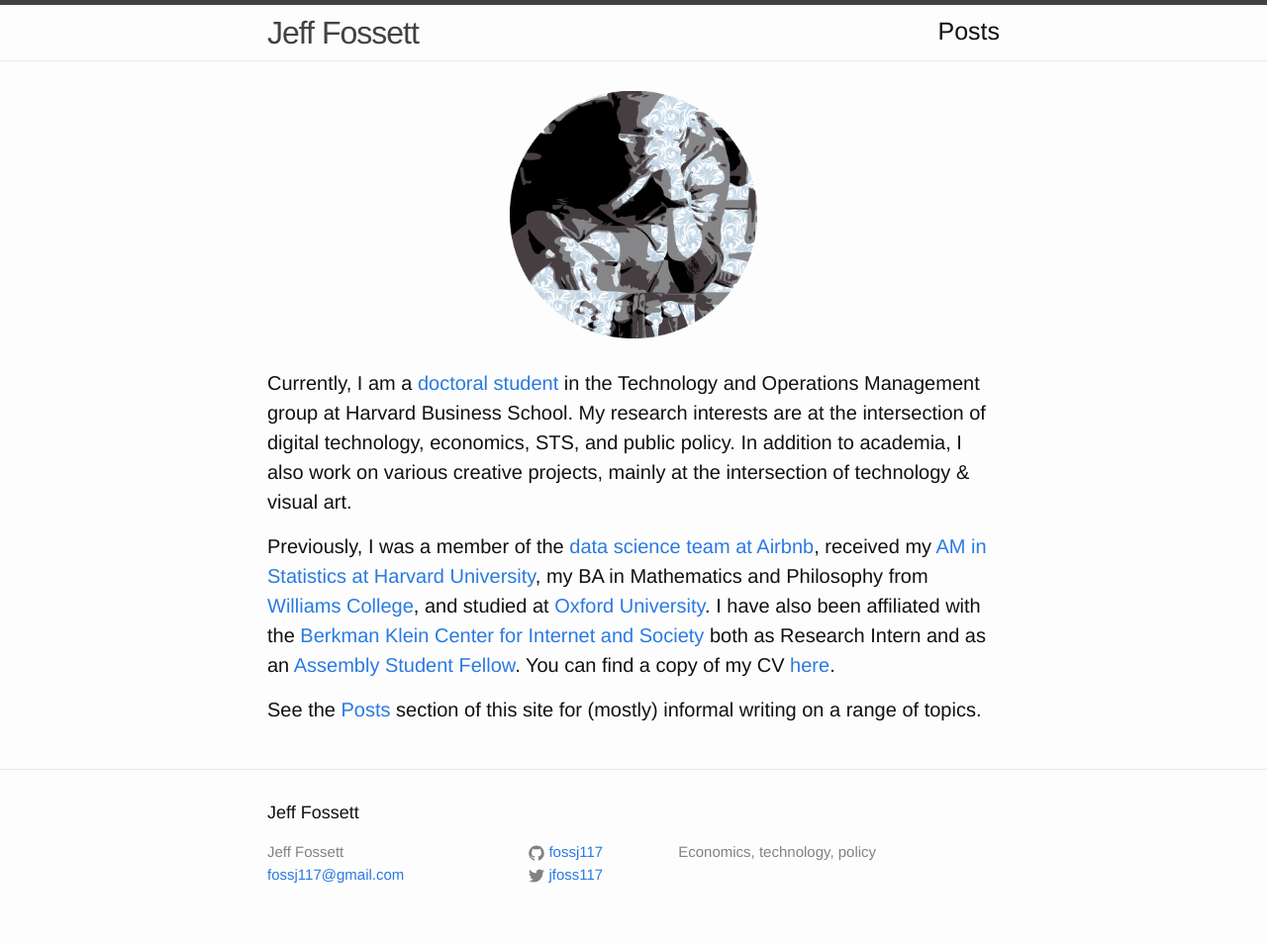
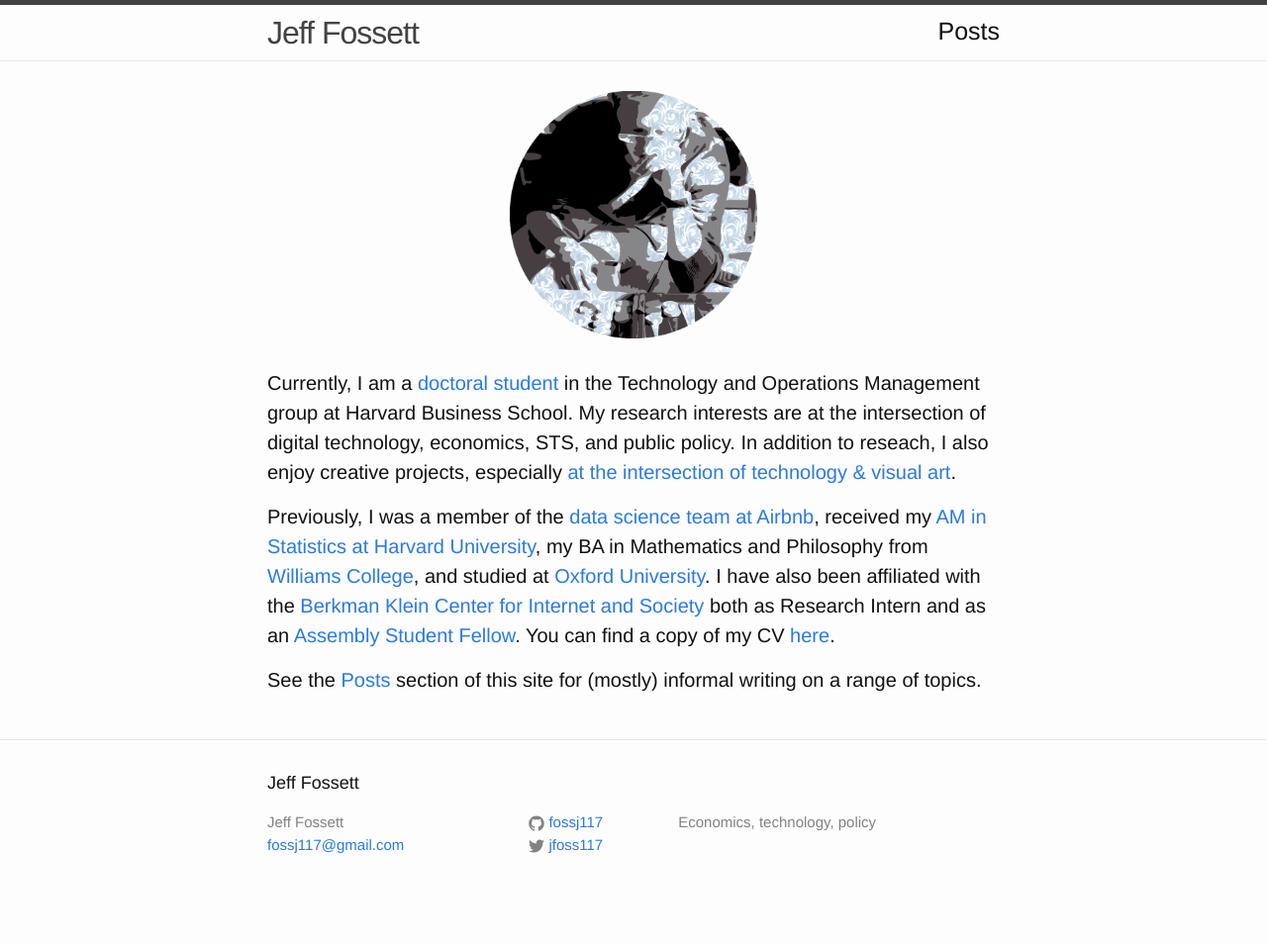
Before and after one commit to Fossj117/fossj117.github.io, a Jekyll site: the page built from index.html, in a window 1280 px wide. Shown: the whole page at 99% size. Built offline with Jekyll 4.4.1, drawn with Linux system fonts in a browser that asks for light colours; after the commit the page ends 925 px from its top, so only the background shows below that.

Commit message:
update index more

```diff
--- a/index.html
+++ b/index.html
@@ -7,6 +7,6 @@ layout: default
 </center>
 
 <br>
-<p>Currently, I am a <a href="https://www.hbs.edu/faculty/Pages/profile.aspx?facId=1068421"> doctoral student</a> in the Technology and Operations Management group at Harvard Business School. My research interests are at the intersection of digital technology, economics, STS, and public policy. In addition to academia, I also work on various creative projects, mainly at the intersection of technology & visual art.</p>
+<p>Currently, I am a <a href="https://www.hbs.edu/faculty/Pages/profile.aspx?facId=1068421"> doctoral student</a> in the Technology and Operations Management group at Harvard Business School. My research interests are at the intersection of digital technology, economics, STS, and public policy. In addition to reseach, I also enjoy creative projects, especially <a href ="https://90percentart.com/">at the intersection of technology & visual art</a>.</p>
 <p>Previously, I was a member of the <a href="https://medium.com/airbnb-engineering/at-airbnb-data-science-belongs-everywhere-917250c6beba">data science team at Airbnb</a>, received my <a href="https://statistics.fas.harvard.edu/alumni"> AM in Statistics at Harvard University</a>, my BA in Mathematics and Philosophy from <a href="https://www.williams.edu/">Williams College</a>, and studied at <a href="https://exeter.williams.edu/">Oxford University</a>. I have also been affiliated with the <a href="https://cyber.harvard.edu/">Berkman Klein Center for Internet and Society</a> both as Research Intern and as an <a href="https://www.bkmla.org/">Assembly Student Fellow</a>. You can find a copy of my CV <a href="/files/Jeffrey_Fossett_CV_Aug19.pdf">here</a>.</p>
 <p>See the <a href="https://jeffreyfossett.com/posts/">Posts</a> section of this site for (mostly) informal writing on a range of topics.</p>
```
